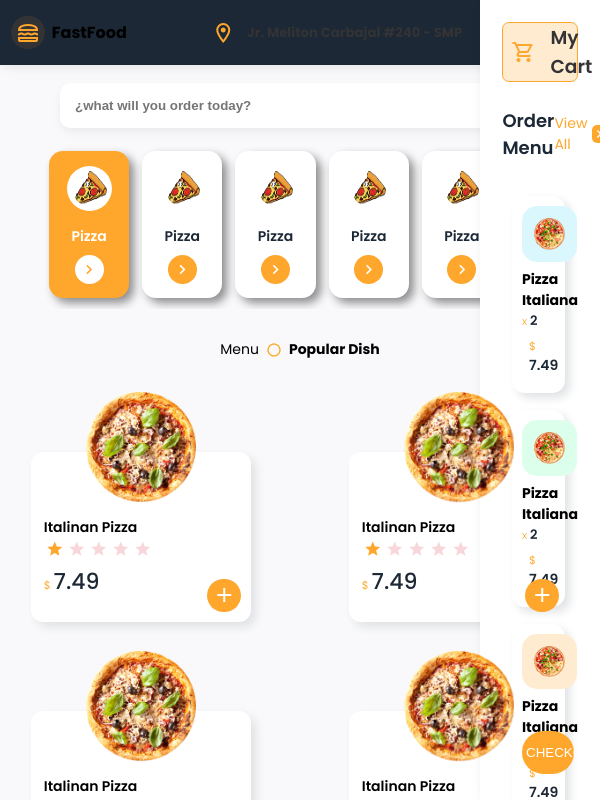
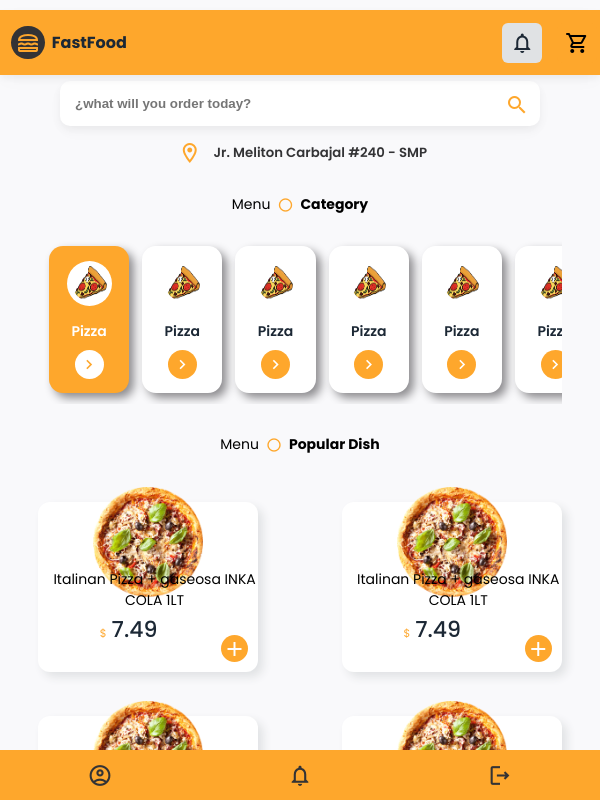
Before and after one commit to codeblueperu/appfood, a Vue app: page /#/home in a window 600 px wide. Shown: the top 800 px of the page. Built offline with nearby package versions, Linux system fonts and the light colour scheme; a web font is replaced by a local one.

Commit message:
OneVersion

```diff
--- /dev/null
+++ b/src/components/address-input/AddressComponent.vue
@@ -0,0 +1,45 @@
+<template>
+    <div class="address-main">
+        <span id="btn-address" class="material-icons-outlined">room</span>
+        <h5>Jr. Meliton Carbajal #240 - SMP</h5>
+    </div>
+</template>
+<style scoped>
+.address-main {
+    display: flex;
+    gap: 7px;
+    flex-direction: row;
+    align-items: center;
+}
+
+.address-main h5 {
+    color: var(--color-dark-ligth);
+    font-weight: 600;
+}
+
+#btn-address {
+    cursor: pointer;
+    color: var(--color-primary);
+    padding: 0.3rem;
+}
+
+
+/* ================================================================================================= */
+
+/* PARA DISPOSITIVOS EXTRA PEQUEÑOS */
+@media only screen and (max-width: 600px) {
+
+}
+
+/* PARA DISPOSITIVOS PEQUEÑOS */
+@media only screen and (min-width: 600px) {}
+
+/* PARA DISPOSITIVOS MEDIANOS */
+@media only screen and (min-width: 768px) {}
+
+/* PARA DISPOSITIVOS GRANDES */
+@media only screen and (min-width: 992px) {}
+
+/* PARA DISPOSITIVOS EXTRA GRANDES */
+@media only screen and (min-width: 1200px) {}
+</style>
--- a/src/components/card-menu/CardMenuComponent.vue
+++ b/src/components/card-menu/CardMenuComponent.vue
@@ -1,19 +1,17 @@
 <template>
+    <div class="container">
         <div class="card-menu">
             <img src="@/assets/img/pizzatree.png" alt="NOT_FOUND_IMAGE">
             <div class="card-body-menu">
                 <div class="contenido">
-                <b>Italinan Pizza</b>
+                    <b>Italinan Pizza + gaseosa INKA COLA 1LT</b>
                     <div class="start-califity">
-                    <span class="active-start material-icons-outlined">star</span>
-                    <span class="material-icons-outlined">star</span>
-                    <span class="material-icons-outlined">star</span>
-                    <span class="material-icons-outlined">star</span>
-                    <span class="material-icons-outlined">star</span>
+
                     </div>
                     <p>$ <b>7.49</b></p>
                 </div>
-            <span class="button-plus material-icons-outlined">add</span>
+                <router-link to="/add-shopping-cart/1"><span class="button-plus material-icons-outlined">add</span> </router-link>
+            </div>
         </div>
     </div>
 </template>
--- a/src/components/card-menu/StylecardMenu.css
+++ b/src/components/card-menu/StylecardMenu.css
@@ -47,6 +47,7 @@
     display: flex;
     flex-direction: column;
     justify-content: center;
+    padding-bottom: 7px;
 }
 
 .card-menu .card-body-menu .contenido{
@@ -59,7 +60,9 @@
 
 .card-menu .card-body-menu .contenido b{
     font-size: 14px;
-    font-weight: 600;
+    font-weight: 500;
+    text-align: center;
+    padding: 2px;
 }
 
 .card-menu .card-body-menu .contenido .start-califity span{
@@ -91,3 +94,62 @@
     cursor: pointer;
     z-index: 100000;
 }
+
+
+/* PARA DISPOSITIVOS MUY PEQUEÑOS */
+@media only screen and (max-width: 600px) {
+    .container{
+        width: 45%;
+        display: flex;
+        align-items: center;
+        justify-content: center;
+    }
+
+    .card-menu .card-body-menu{
+        max-height: 220px;
+        margin-top: 15px;
+        padding-bottom: 7px;
+    }
+    .card-menu .card-body-menu .button-plus{
+        padding: .1rem;
+    }
+    .hidden-xs{
+        display: none;
+    }
+    .card-menu .card-body-menu .contenido b{
+        font-weight: 400;
+    }
+    .card-menu .card-body-menu .contenido p{
+        margin-left: -50px;
+    }
+
+}
+
+/* PARA DISPOSITIVOS PEQUEÑOS */
+@media only screen and (max-width: 600px) {
+
+}
+
+/* PARA DISPOSITIVOS MEDIANOS */
+@media only screen and (min-width: 768px) {
+    .container{
+        width: 30%;
+        display: flex;
+        align-items: center;
+        justify-content: center;
+    }
+}
+
+/* PARA DISPOSITIVOS GRANDES */
+@media only screen and (min-width: 992px) {
+}
+
+/* PARA DISPOSITIVOS EXTRA GRANDES */
+@media only screen and (min-width: 1200px) {
+    .container{
+        width: 220px;
+        display: flex;
+        align-items: center;
+        justify-content: center;
+    }
+}
--- /dev/null
+++ b/src/modules/addItem/AddItem.ts
@@ -0,0 +1,5 @@
+const appAddItem = {
+
+}
+
+export default appAddItem
--- /dev/null
+++ b/src/modules/addItem/AddItemView.vue
@@ -0,0 +1,27 @@
+<template>
+    <div class="row flex-center">
+        <div class="card-shopping">
+            <div class="header-shopping">
+                <router-link to="/home"><span class="material-icons-outlined">west</span></router-link>
+                <h5>PIZAA ITALIAN + COLA COLA 1LT</h5>
+                <span class="material-icons-outlined">favorite_border</span>
+            </div>
+            <div class="body-shopping">
+                <div class="top-content">
+                    <div class="panel-left">
+                        <div class="price-item">
+                            <h3> <sub>$</sub>15.99</h3>
+                        </div>
+                    </div>
+                    <div class="panel-image">
+                        <img src="@/assets/img/pizzaone.png" alt="">
+                    </div>
+                </div>
+            </div>
+        </div>
+    </div>
+</template>
+<style scoped>
+@import './StyleAddItem.css';
+</style>
+<script src="./AddItem.ts" lang="ts"></script>
--- /dev/null
+++ b/src/modules/addItem/StyleAddItem.css
@@ -0,0 +1,60 @@
+.card-shopping{
+    width: 60%;
+    background: var(--color-white);
+    padding: .7rem;
+    position: relative;
+    border-radius: 15px;
+    box-shadow: 10px 5px 11px 0px rgba(126, 125, 125, 0.308);
+    padding-bottom: 9px;
+}
+.header-shopping{
+    width: 100%;
+    display: flex;
+    flex-direction: row;
+    justify-content: space-between;
+    align-items: center;
+}
+.header-shopping span{
+    padding: .3rem;
+    border-radius: 50%;
+    cursor: pointer;
+}
+.header-shopping span:hover{
+    background: var(--color-primary);
+    color: var(--color-white);
+}
+.body-shopping{
+    width: 100%;
+    margin-top: 20px;
+}
+.top-content{
+    display: flex;
+    flex-direction: row;
+    justify-content: space-around;
+}
+
+/* ================================================================================================= */
+
+/* PARA DISPOSITIVOS EXTRA PEQUEÑOS */
+@media only screen and (max-width: 600px) {
+    .card-shopping{
+        width: 100%;
+    }
+}
+
+/* PARA DISPOSITIVOS PEQUEÑOS */
+@media only screen and (min-width: 600px) {
+
+}
+
+/* PARA DISPOSITIVOS MEDIANOS */
+@media only screen and (min-width: 768px) {
+}
+
+/* PARA DISPOSITIVOS GRANDES */
+@media only screen and (min-width: 992px) {
+}
+
+/* PARA DISPOSITIVOS EXTRA GRANDES */
+@media only screen and (min-width: 1200px) {
+}
--- a/src/modules/container/Main.ts
+++ b/src/modules/container/Main.ts
@@ -1,6 +1,7 @@
 import NavigatorNav from '@/components/navigation/NavigatorComponent.vue'
 import InputSearchs from '@/components/input-searchs/InputSearchsComponent.vue'
 import CheckOut from '@/components/check-out/CheckOutComponent.vue'
+import AddressInt from '@/components/address-input/AddressComponent.vue'
 
 import { ref, Ref } from 'vue'
 const appMain = {
@@ -8,7 +9,8 @@ const appMain = {
     components:{
         NavigatorNav,
         InputSearchs,
-        CheckOut
+        CheckOut,
+        AddressInt
     },
 
     setup(){
--- a/src/modules/container/MainView.vue
+++ b/src/modules/container/MainView.vue
@@ -1,38 +1,46 @@
 <template>
     <aside>
-        <div class="logo-app">
-            <span class="material-icons-outlined">lunch_dining</span>
-            <h4>FastFood</h4>
-        </div>
+        <router-link class="router-link" to="/home">
+            <div class="logo-app">
+                <span class="material-icons-outlined">lunch_dining</span>
+                <h4>FastFood</h4>
+            </div>
+        </router-link>
         <!-- <div class="space-clear"></div> -->
-        <span id="btn-menu" class="icon-menu bg-warning material-icons-outlined">menu</span>
+
         <div class="space-clear"></div>
         <div class="search-sm">
             <InputSearchs />
         </div>
         <div class="address-container">
-            <span id="btn-address" class="material-icons-outlined">room</span>
-            <h5>Jr. Meliton Carbajal #240 - SMP</h5>
+            <AddressInt />
         </div>
         <div class="items">
-            <span class="icon-menu alert-icon bg-ligth material-icons-outlined">notifications</span>
-            <div class="space-clear"></div>
-            <span id="btn-shopping" class="icon-menu bg-shopping material-icons-outlined">shopping_cart</span>
+            <span id="btn-alert" class="icon-menu alert-icon bg-ligth material-icons-outlined">notifications</span>
+            <span id="btn-menu" class="icon-menu bg-warning material-icons-outlined">shopping_cart</span>
         </div>
     </aside>
+
     <!-- INPUT SEARCH XS -->
     <div class="search-xs">
         <InputSearchs />
+        <AddressInt />
     </div>
-
+    <!-- MAIN CONTAINER -->
     <main>
         <RouterView />
     </main>
+    <!-- RIGHT CONTAINER -->
     <div class="movimientos-container">
-      <CheckOut/>
+        <CheckOut />
     </div>
+    <footer>
+        <span class="material-icons-outlined">account_circle</span>
+        <span class="material-icons-outlined">notifications</span>
+        <span class="material-icons-outlined">logout</span>
+    </footer>
 </template>
 <style scoped>
-    @import './StyleMain.css';
+@import './StyleMain.css';
 </style>
 <script src="./Main.ts" lang="ts"></script>
--- a/src/modules/container/StyleMain.css
+++ b/src/modules/container/StyleMain.css
@@ -8,16 +8,17 @@ aside {
   gap: 10px;
   height: 65px;
 }
-.logo-app{
+
+.logo-app {
   display: flex;
   gap: 7px;
   align-items: center;
   cursor: pointer;
 }
-.logo-app span{
+.logo-app span {
   background: var(--color-dark-ligth);
-  padding: .3rem;
-  color:var(--color-primary);
+  padding: 0.3rem;
+  color: var(--color-primary);
   border-radius: 50%;
 }
 .search-sm {
@@ -45,13 +46,13 @@ aside span.icon-menu:hover {
   box-shadow: 0px 0px 11px 7px var(--color-primary-ligth);
 }
 
-.address-container{
+.address-container {
   display: flex;
   gap: 7px;
   flex-direction: row;
   align-items: center;
 }
-.address-container h5{
+.address-container h5 {
   color: var(--color-dark-ligth);
 }
 main {
@@ -71,13 +72,17 @@ main {
   padding: 0.9rem;
 }
 
-#btn-menu,#btn-shopping{
+#btn-menu,
+#btn-shopping {
   display: none;
 }
-#btn-address{
+#btn-address {
   cursor: pointer;
   color: var(--color-primary);
-  padding: .3rem;
+  padding: 0.3rem;
+}
+footer{
+  display: none;
 }
 
 /* ================================================================================================= */
@@ -86,14 +91,16 @@ main {
 @media only screen and (max-width: 600px) {
   aside {
     position: fixed;
+    margin-top: 0;
     width: 100%;
-    background: var(--color-dark);
+    background: var(--color-primary);
     padding: 0.2rem;
     display: flex;
     justify-content: space-between;
     box-shadow: 0 4px 8px 0 rgba(0, 0, 0, 0.05),
       0 6px 20px 0 rgba(0, 0, 0, 0.02);
     padding: 0.7rem;
+    z-index: 1000000000;
   }
 
   .space-clear {
@@ -107,8 +114,10 @@ main {
   .search-xs {
     width: 100%;
     display: flex;
+    flex-direction: column;
+    gap: 10px;
     position: relative;
-    top: 80px;
+    top: 100px;
     height: 50px;
     align-items: center;
     justify-content: center;
@@ -126,34 +135,128 @@ main {
   }
   main {
     width: 100%;
+    display: flex;
+    flex-direction: column;
+    align-items: center;
+    justify-content: center;
+    text-align: center;
+    margin-top: 120px;
+    padding-bottom: 70px;
   }
-  .main-category-container {
-    width: 100%;
-    margin: 48px 0;
+  .movimientos-container {
+    display: none;
+  }
+  .address-container{
+    display: none;
+  }
+  #btn-menu{
+    --display: block;
+    color: var(--color-darck);
+    --position: absolute;
+    --right: 14px;
   }
 
-  .category-container {
-    width: 100% !important;
+  footer{
     display: flex;
     flex-direction: row;
-    overflow-x: auto;
-    justify-content: space-between;
-    gap: 13px;
+    justify-content: space-around;
+    align-items: center;
+    width: 100%;
+    height: 50px;
+    position: fixed;
+    bottom: 0;
+    background: var(--color-primary);
+    z-index: 1000000;
+  }
+  footer #btn-shopping{
+    background: var(--color-primary);
+    color: var(--color-dark);
+    display: block;
+    position: fixed;
+    bottom: 15px;
+    right: 15px;
+    padding: .4rem;
+    border-radius: 50%;
+    z-index: 1000000;
+  }
+  footer span{
+    display: flex;
+    align-items: center;
+    justify-content: center;
+    padding: .3rem;
+    --background: var(--color-white);
+    color: var(--color-dark-ligth);
+    border-radius: 50%;
+    font-size: 25px;
   }
 }
 
 /* PARA DISPOSITIVOS PEQUEÑOS */
 @media only screen and (min-width: 600px) {
+  aside{
+    width: 100%;
+    margin: 10px 0px;
+  }
+  main{
+    width: 100%;
+  }
+  .movimientos-container{
+    display: none;
+  }
+  .items{
+    display: flex;
+    justify-content: space-between;
+  }
+  #btn-alert{
+    display: block;
+  }
+
+  #btn-menu{
+    display: block;
+    color: var(--color-darck);
+    --position: absolute;
+    --right: 14px;
+  }
 }
 
 /* PARA DISPOSITIVOS MEDIANOS */
-@media only screen and (min-width: 768px) {
+@media only screen and (max-width: 768px) {
+  aside{
+    width: 100%;
+    --margin: 10px 0px;
+  }
+  main{
+    width: 100%;
+  }
+  .movimientos-container{
+    display: none;
+  }
+
+  #btn-menu{
+    display: block;
+  }
 }
+
 
 /* PARA DISPOSITIVOS GRANDES */
 @media only screen and (min-width: 992px) {
+
 }
 
 /* PARA DISPOSITIVOS EXTRA GRANDES */
 @media only screen and (min-width: 1200px) {
+  aside{
+    width: 80%;
+  }
+  main{
+    width: 80%;
+  }
+  .movimientos-container{
+    display: block;
+    width: 20%;
+  }
+  #btn-menu{
+    display: none;
+  }
+
 }
--- a/src/modules/home/StyleHome.css
+++ b/src/modules/home/StyleHome.css
@@ -61,3 +61,32 @@
   justify-content: space-between;
   gap: 15px;
 }
+
+/* ================================================================================================= */
+
+/* PARA DISPOSITIVOS EXTRA PEQUEÑOS */
+@media only screen and (max-width: 600px) {
+  .container-carta-menu{
+    width: 100%;
+    display: flex;
+    justify-content: center;
+    align-items: center;
+    position: relative;
+  }
+}
+
+/* PARA DISPOSITIVOS PEQUEÑOS */
+@media only screen and (min-width: 600px) {
+}
+
+/* PARA DISPOSITIVOS MEDIANOS */
+@media only screen and (min-width: 768px) {
+}
+
+/* PARA DISPOSITIVOS GRANDES */
+@media only screen and (min-width: 992px) {
+}
+
+/* PARA DISPOSITIVOS EXTRA GRANDES */
+@media only screen and (min-width: 1200px) {
+}
--- a/src/router/routes.ts
+++ b/src/router/routes.ts
@@ -1,6 +1,7 @@
 import { createRouter, createWebHashHistory } from "vue-router";
 import HomeView from "@/modules/home/HomeView.vue";
 import MainView from '@/modules/container/MainView.vue'
+import AddItemView from '@/modules/addItem/AddItemView.vue'
 const router = createRouter({
   history: createWebHashHistory(),
   routes: [
@@ -13,6 +14,11 @@ const router = createRouter({
           path:'home',
           name:'homeuser',
           component: HomeView
+        },
+        {
+          path:'add-shopping-cart/:id',
+          name:'addshoppingcart',
+          component: AddItemView
         }
       ]
     },
--- a/src/style.css
+++ b/src/style.css
@@ -39,11 +39,11 @@ body{
 }
 
 *::-webkit-scrollbar-track {
-  background: rgb(245, 243, 240);
+  background: var(--color-primary-ligth);
 }
 
 *::-webkit-scrollbar-thumb {
-  background-color: rgb(203, 203, 206);
+  background-color: var(--color-primary);
   border-radius: 20px;
 }
 
@@ -79,30 +79,42 @@ body{
   color: var(--color-primary);
   border: 1px solid var(--color-primary);
 }
+.router-link{
+  text-decoration: none;
+  color: var(--color-dark);
+}
 
-
+.row{
+  width: 100%;
+  display: flex;
+  flex-direction: row;
+}
+.flex-center{
+  justify-content: center;
+}
+.col-md-12{
+  width: 100%;
+}
+/* ================================================================================================= */
 
 /* PARA DISPOSITIVOS EXTRA PEQUEÑOS */
-@media only screen and (max-width: 600px){
+@media only screen and (max-width: 600px) {
 
 }
 
 /* PARA DISPOSITIVOS PEQUEÑOS */
-@media only screen and (min-width: 600px){
+@media only screen and (min-width: 600px) {
 
 }
 
 /* PARA DISPOSITIVOS MEDIANOS */
-@media only screen and (min-width: 768px){
-
+@media only screen and (min-width: 768px) {
 }
 
 /* PARA DISPOSITIVOS GRANDES */
-@media only screen and (min-width: 992px){
-
+@media only screen and (min-width: 992px) {
 }
 
 /* PARA DISPOSITIVOS EXTRA GRANDES */
-@media only screen and (min-width: 1200px){
-
+@media only screen and (min-width: 1200px) {
 }
```
Lines whose indentation alone changed are shown as unchanged.
